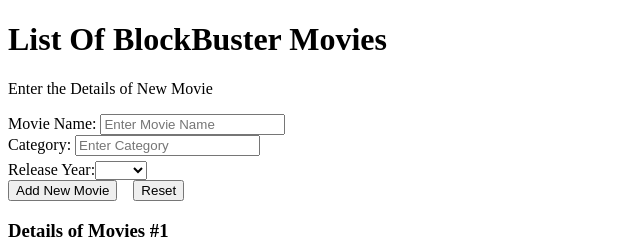
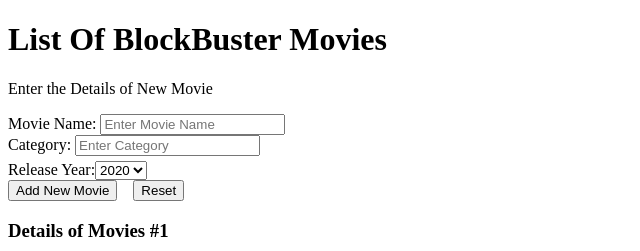
Before and after one commit to rahulsmartpandey/vue-movieapp, a Vue app: page / in a window 1280 px wide. Shown: the top 251 px of the page, without its empty margins (0-640 px from the left). Built offline with nearby package versions, Linux system fonts and the light colour scheme.

Commit message:
default selection of year in drop down menu

```diff
--- a/src/App.vue
+++ b/src/App.vue
@@ -8,8 +8,8 @@
         <input type="text" v-model="mov.name" placeholder="Enter Movie Name" />
         <br />Category:
         <input type="text" v-model="mov.category" placeholder="Enter Category" />
-        <div style="margin-top:5px"> Release Year:<select v-model="mov.year">
-          <option value="2020" selected>2020</option>
+        <div style="margin-top:5px"> Release Year:<select  v-model="mov.year">
+          <option value="2020" >2020</option>
           <option value="2019">2019</option>
           <option value="2018">2018</option>
           <option value="2017">2017</option>
@@ -39,7 +39,7 @@
   name: "App",
   data() {
     return {
-      mov: {},
+      mov: {year: 2020},
       movie: { id: 1, name: "Bahubaali", category: "Historic", year: "2018" },
       listOfMovies: [
         { id: 2, name: "Bhoot", category: "Horror", year: "2020" },
@@ -51,6 +51,7 @@
     }
 
     },
+
     methods: {
 
       addNewMovie(){
```
